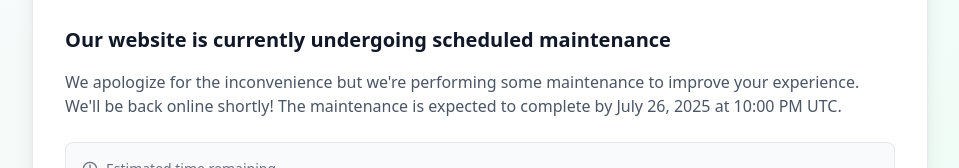
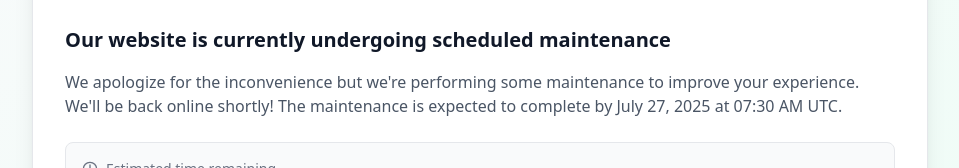
Before and after one commit to alprimus/waiting-template, a React (Vite) app: page / in a window 1280 px wide. Shown: the part 178-346 px from the top of the page, without its empty margins (160-1119 px from the left). Built offline with nearby package versions, Linux system fonts and the light colour scheme.

Commit message:
Update App.tsx

```diff
--- a/src/App.tsx
+++ b/src/App.tsx
@@ -15,7 +15,7 @@ export default function MaintenancePage() {
 
   // Set your maintenance end date here
   useEffect(() => {
-    const maintenanceEnd = new Date('2025-07-27T03:30:00').getTime();
+    const maintenanceEnd = new Date('2025-07-27T13:00:00').getTime();
 
     const interval = setInterval(() => {
       const now = new Date().getTime();
@@ -78,7 +78,7 @@ export default function MaintenancePage() {
                 </h2>
                 <p className="text-gray-600 dark:text-gray-300">
                   We apologize for the inconvenience but we're performing some maintenance to improve your experience.
-                  We'll be back online shortly! The maintenance is expected to complete by July 26, 2025 at 10:00 PM UTC.
+                  We'll be back online shortly! The maintenance is expected to complete by July 27, 2025 at 07:30 AM UTC.
                 </p>
               </div>
 
```
